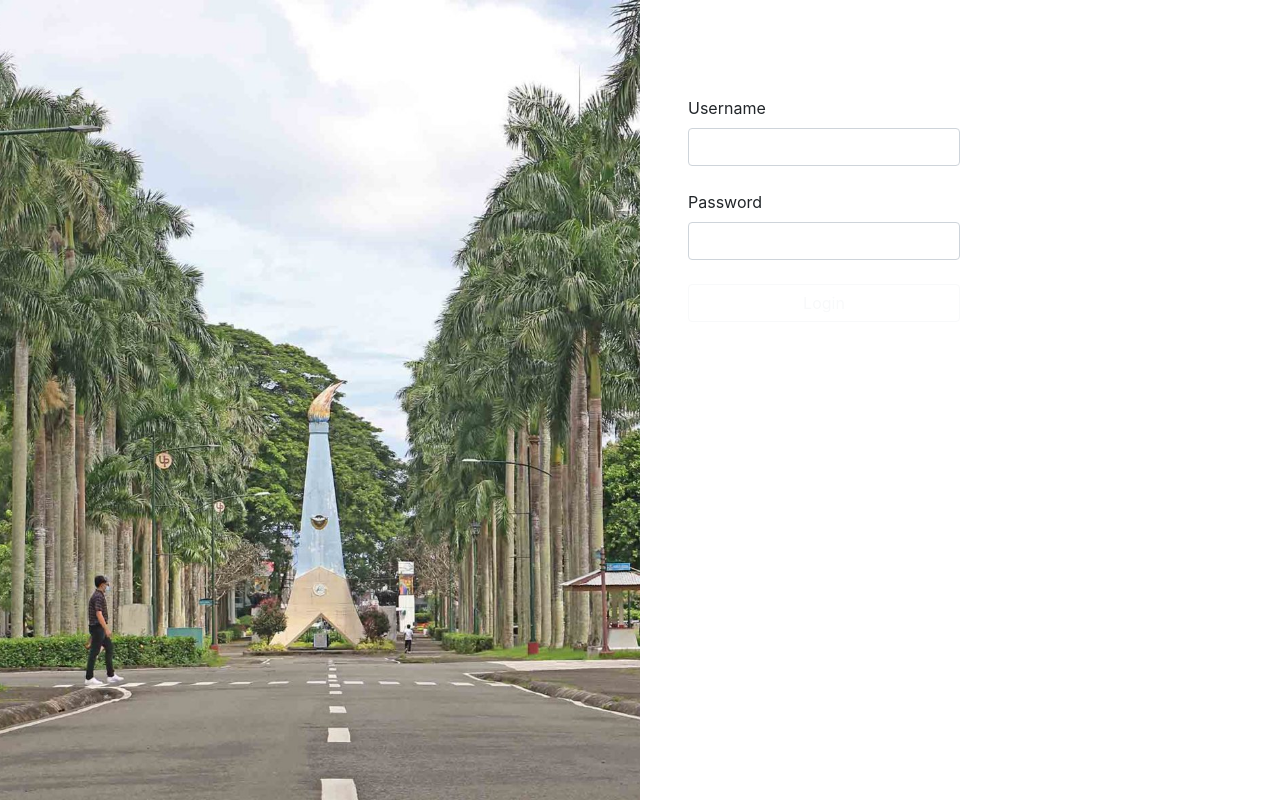
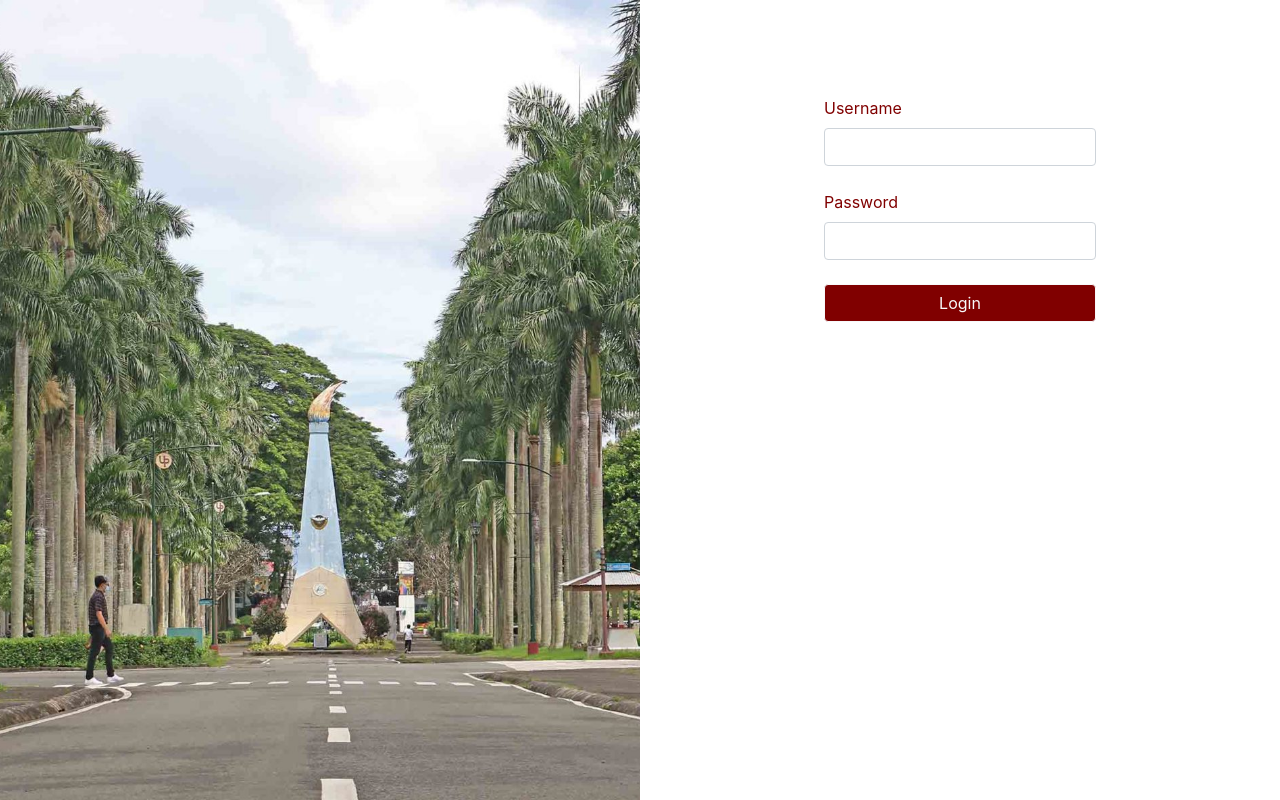
Before and after one commit to MicDalangin51/CMSC128_c4l, a React (Vite) app in the folder frontend/: page / in a window 1280 px wide. Built offline with nearby package versions, Linux system fonts and the light colour scheme.

Commit message:
Styled the form section

```diff
--- a/frontend/src/pages/LoginPage.css
+++ b/frontend/src/pages/LoginPage.css
@@ -1,3 +1,7 @@
+html, body {
+    color: maroon;
+}
+
 .leftHalf {
     background: url(../images/kk-tower.jpg);
     width: 50%;
@@ -15,3 +19,22 @@
     right: 0px;
     height: 100%;
 }
+
+.login-form{
+    display: grid;
+    place-items: center;
+}
+
+.form-control:focus {
+    border-color: maroon;
+    box-shadow: inset 0 1px 1px rgba(0, 0, 0, 0.075), 0 0 8px rgba(255, 0, 0, 0.6);
+}
+
+.input-label{
+    color: maroon;
+    width: 100%;
+}
+
+.login-button{
+    background-color:maroon;
+}
```
